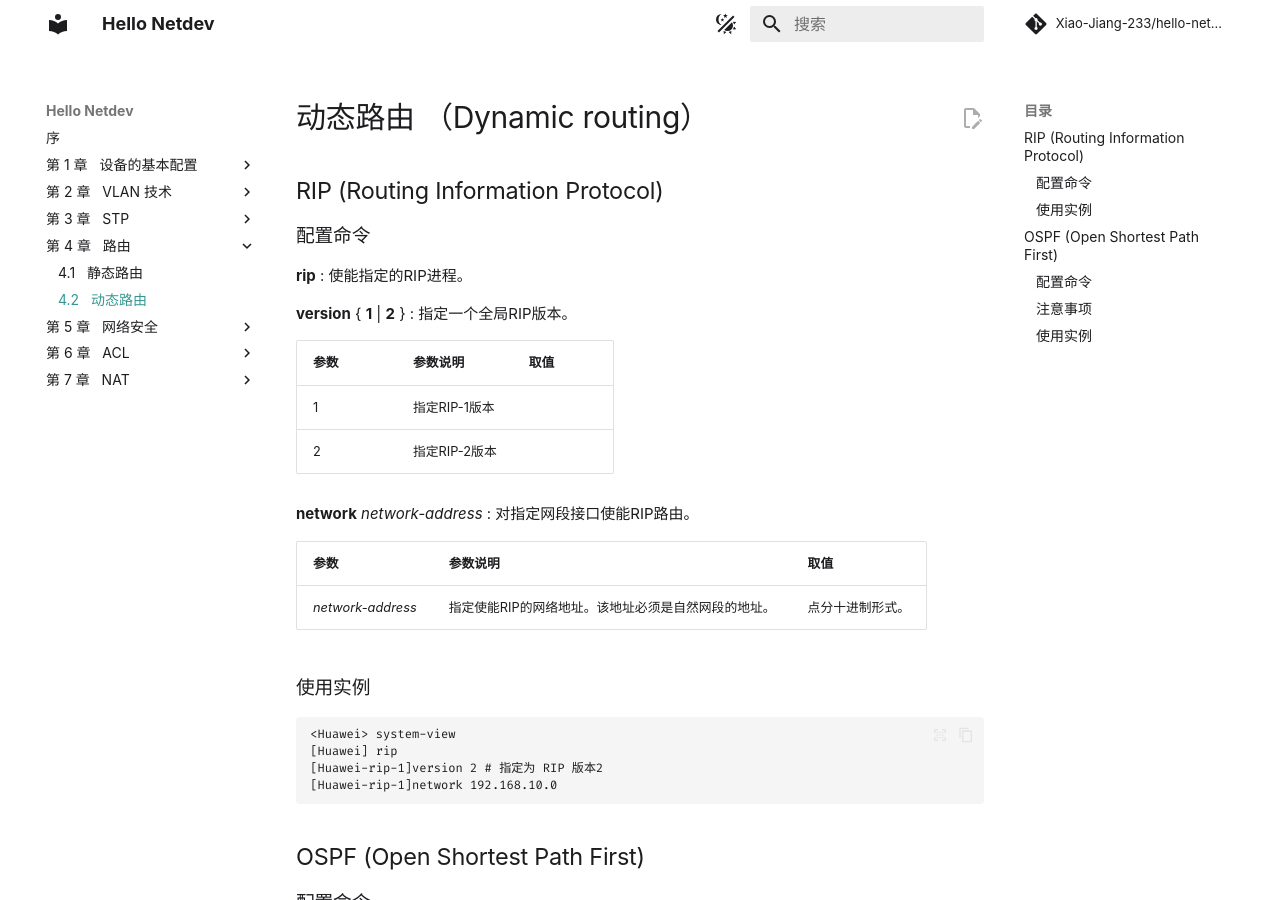
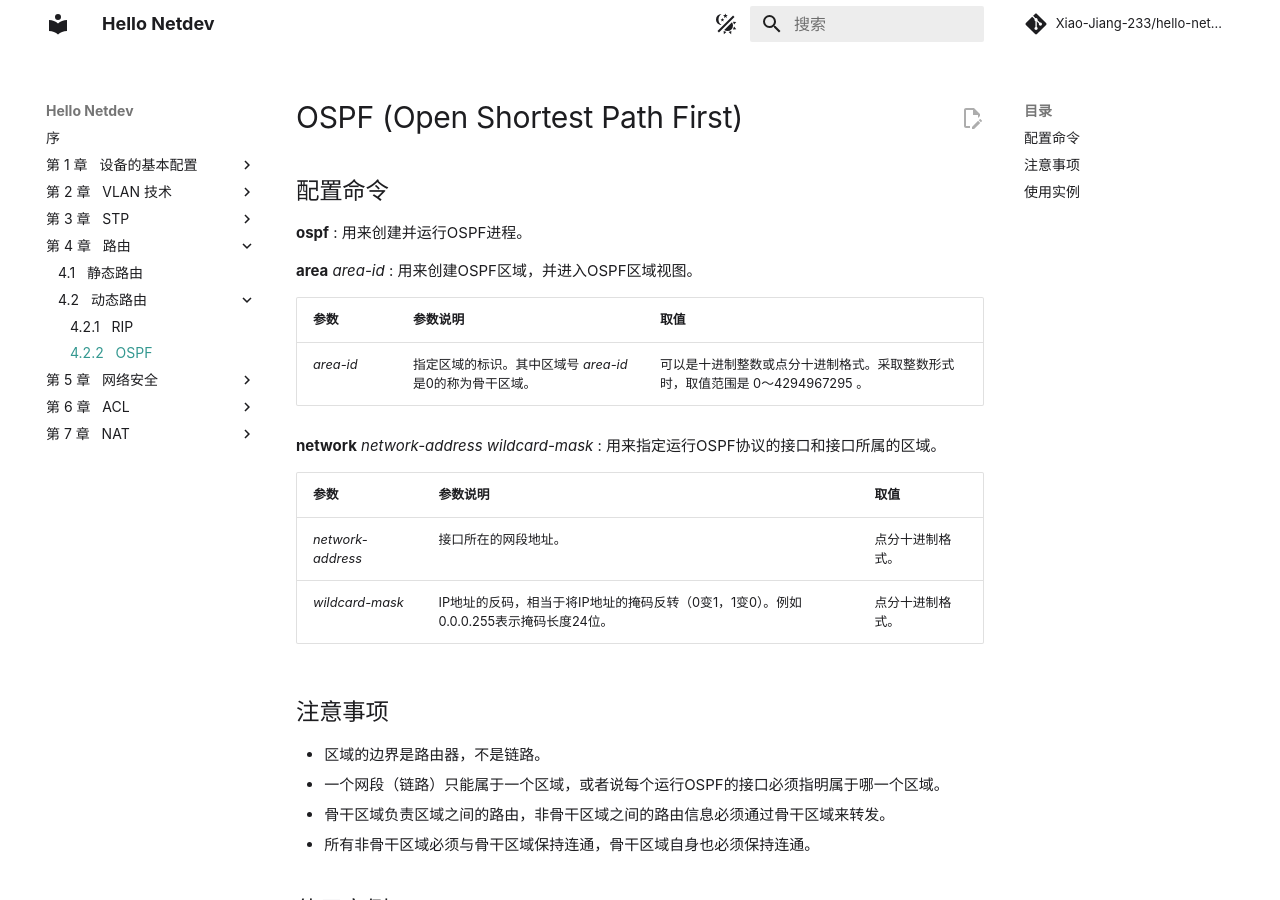
Before and after one commit to Xiao-Jiang-233/hello-netdev, an MkDocs documentation site: the page built from docs/chapter_route/ospf.md, in a window 1280 px wide and 900 px high. Built offline with MkDocs 1.6.1 and Material for MkDocs 9.7.7, drawn with Linux system fonts in a browser that asks for light colours; comment, search, counter and statistics services are not loaded; some of the changed text lies outside the part shown.

Commit message:
🦄 refactor: 将动态路由拆分

````diff
--- a/docs/chapter_route/dynamic_routing.md
+++ b/docs/chapter_route/ospf.md
@@ -1,39 +1,9 @@
 ---
 comments: true
 ---
-# 动态路由 （Dynamic routing）
+# OSPF (Open Shortest Path First)
 
-## RIP (Routing Information Protocol)
-
-### 配置命令
-
-**rip** : 使能指定的RIP进程。
-
-**version** { **1** | **2** } : 指定一个全局RIP版本。
-
-| 参数 | 参数说明      | 取值 |
-| ---- | ------------- | ---- |
-| 1    | 指定RIP-1版本 |      |
-| 2    | 指定RIP-2版本 |      |
-
-**network** *network-address* : 对指定网段接口使能RIP路由。
-
-| 参数              | 参数说明                                            | 取值             |
-| ----------------- | --------------------------------------------------- | ---------------- |
-| *network-address* | 指定使能RIP的网络地址。该地址必须是自然网段的地址。 | 点分十进制形式。 |
-
-### 使用实例
-
-```text
-<Huawei> system-view
-[Huawei] rip
-[Huawei-rip-1]version 2 # 指定为 RIP 版本2
-[Huawei-rip-1]network 192.168.10.0
-```
-
-## OSPF (Open Shortest Path First)
-
-### 配置命令
+## 配置命令
 
 **ospf** : 用来创建并运行OSPF进程。
 
@@ -50,17 +20,16 @@ comments: true
 | *network-address* | 接口所在的网段地址。                                                                  | 点分十进制格式。 |
 | *wildcard-mask*   | IP地址的反码，相当于将IP地址的掩码反转（0变1，1变0）。例如0.0.0.255表示掩码长度24位。 | 点分十进制格式。 |
 
-
-### 注意事项
+## 注意事项
 
 - 区域的边界是路由器，不是链路。
 - 一个网段（链路）只能属于一个区域，或者说每个运行OSPF的接口必须指明属于哪一个区域。
 - 骨干区域负责区域之间的路由，非骨干区域之间的路由信息必须通过骨干区域来转发。
 - 所有非骨干区域必须与骨干区域保持连通，骨干区域自身也必须保持连通。
 
-### 使用实例
+## 使用实例
 
-![OSPF多区域](dynamic_routing.assets/ospf_multi_area.png)
+![OSPF多区域](ospf.assets/ospf_multi_area.png)
 
 ```text title="AR1:" hl_lines="5-8"
 [AR1]ospf
--- a/mkdocs.yml
+++ b/mkdocs.yml
@@ -175,7 +175,9 @@ nav:
   - 第 4 章 &nbsp; 路由:
       - chapter_route/index.md
       - 4.1 &nbsp; 静态路由: chapter_route/static_routing.md
-      - 4.2 &nbsp; 动态路由: chapter_route/dynamic_routing.md
+      - 4.2 &nbsp; 动态路由:
+          - 4.2.1 &nbsp; RIP: chapter_route/rip.md
+          - 4.2.2 &nbsp; OSPF: chapter_route/ospf.md
   - 第 5 章 &nbsp; 网络安全:
       - chapter_cyber_security/index.md
       - 5.1 &nbsp; 端口隔离: chapter_cyber_security/port_isolation.md
````
Also changed, not shown: docs/chapter_route/rip.md (added, +30 -0 lines), docs/chapter_route/ospf.assets/ospf_multi_area.png (renamed from docs/chapter_route/dynamic_routing.assets/ospf_multi_area.png).
